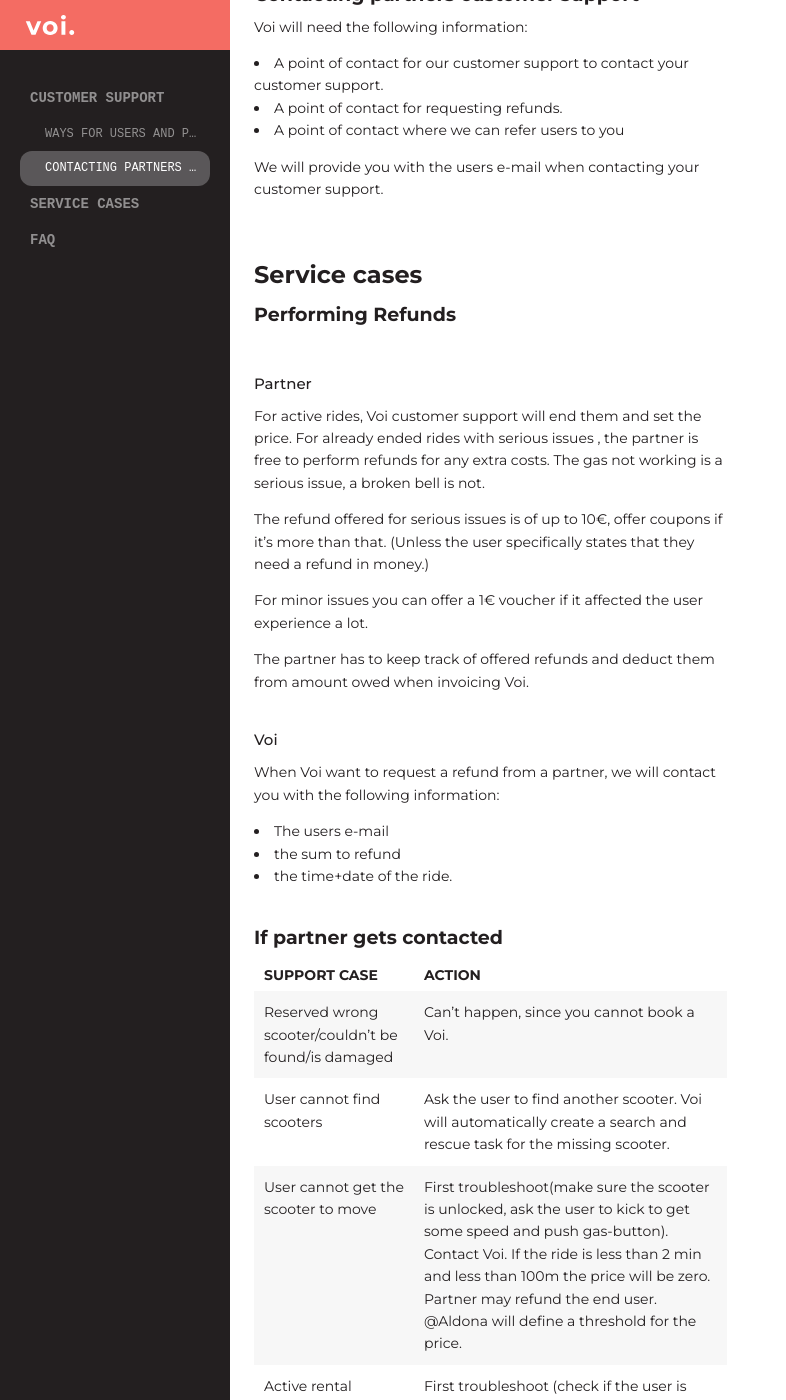
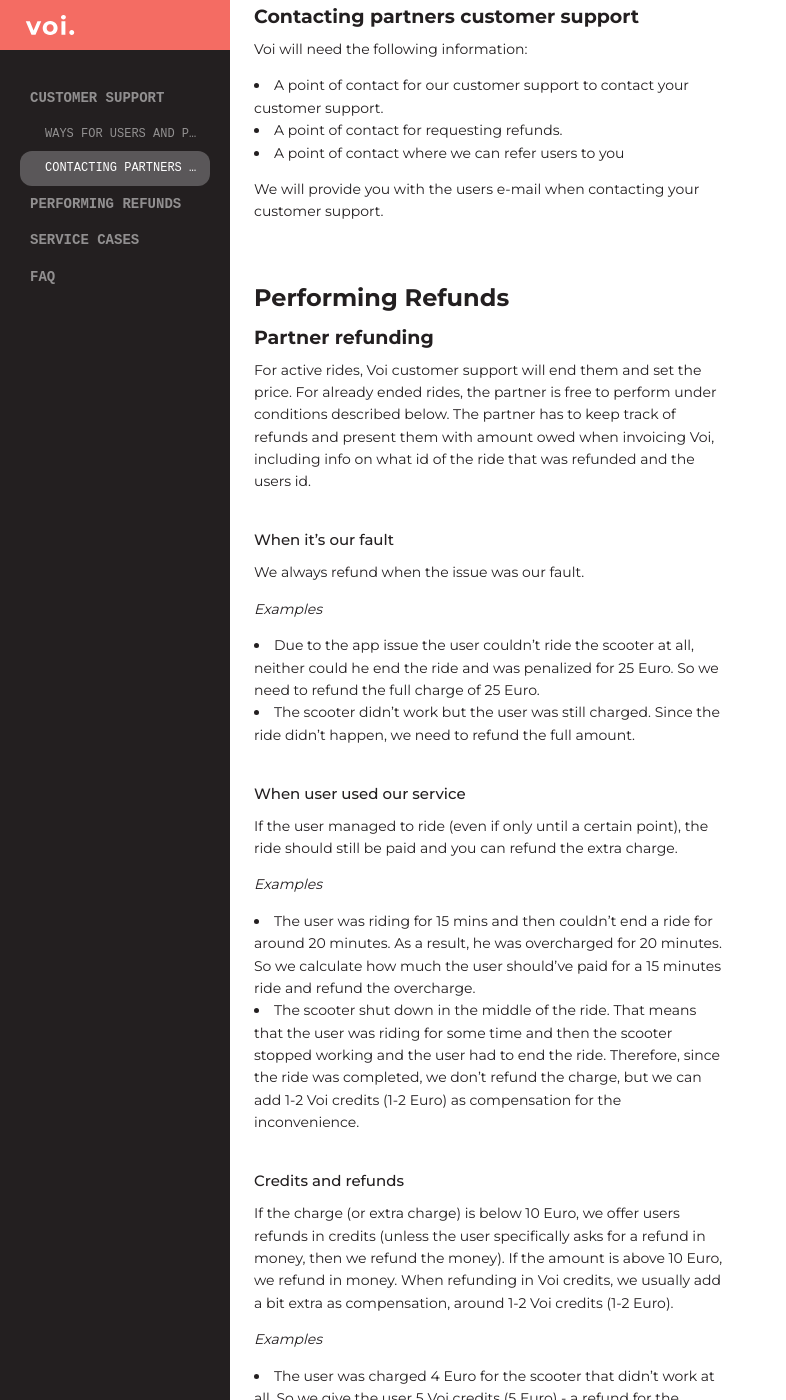
Before and after one commit to Tomtss/partner-api-docs, a Jekyll site: the page built from customer-support.md, in a window 1280 px wide and 1400 px high, scrolled down 1420 px. Shown: the whole window, without its empty margins (0-786 px from the left). Built offline with Jekyll 4.4.1, drawn with Linux system fonts in a browser that asks for light colours; some web fonts are replaced; some of the changed text lies outside the part shown.

```diff
--- a/customer-support.md
+++ b/customer-support.md
@@ -16,7 +16,9 @@ We use email for customer support.(In our app and on our webpage you can also fi
 
 Voi uses the email-adress and, if available, the 4-letter code next to the QR-code on the scooters to identify the users in our internal systems. We need the same info, and the name of your app when you contact our support.
 
-Please provide this e-mail as the primary means of communication: [support@voiapp.io](support@voiapp.io)
+For your customer support, you can use theese [points of contact](/poc/). Please provide this e-mail as the primary means of communication to your users: [support@voiapp.io](support@voiapp.io)
+
+
 
 For the following cities, we provide phone-based customer support:
 
@@ -44,36 +46,56 @@ Voi will need the following information:
 
 We will provide you with the users e-mail when contacting your customer support.
 
-# Service cases
-## Performing Refunds
-### Partner
-For active rides, Voi customer support will end them and set the price. For already ended rides with serious issues , the partner is free to perform refunds for any extra costs. The gas not working is a serious issue, a broken bell is not.
+# Performing Refunds
+## Partner refunding
+For active rides, Voi customer support will end them and set the price. For already ended rides, the partner is free to perform under conditions described below. The partner has to keep track of refunds and present them with amount owed when invoicing Voi, including info on what id of the ride that was refunded and the users id.
 
-The refund offered for serious issues is of up to 10€, offer coupons if it's more than that. (Unless the user specifically states that they need a refund in money.)
+### When it's our fault
+We always refund when the issue was our fault.
 
-For minor issues you can offer a 1€ voucher if it affected the user experience a lot.
+*Examples*
+* Due to the app issue the user couldn’t ride the scooter at all, neither could he end the ride and was penalized for 25 Euro. So we need to refund the full charge of 25 Euro.
+* The scooter didn’t work but the user was still charged. Since the ride didn’t happen, we need to refund the full amount.
 
-The partner has to keep track of offered refunds and deduct them from amount owed when invoicing Voi.
-### Voi
+### When user used our service
+If the user managed to ride (even if only until a certain point), the ride should still be paid and you can refund the extra charge.
+
+*Examples*
+* The user was riding for 15 mins and then couldn’t end a ride for around 20 minutes. As a result, he was overcharged for 20 minutes. So we calculate how much the user should’ve paid for a 15 minutes ride and refund the overcharge.
+* The scooter shut down in the middle of the ride. That means that the user was riding for some time and then the scooter stopped working and the user had to end the ride. Therefore, since the ride was completed, we don’t refund the charge, but we can add 1-2 Voi credits (1-2 Euro) as compensation for the inconvenience.
+
+### Credits and refunds
+If the charge (or extra charge) is below 10 Euro, we offer users refunds in credits (unless the user specifically asks for a refund in money, then we refund the money). If the amount is above 10 Euro, we refund in money. When refunding in Voi credits, we usually add a bit extra as compensation, around 1-2 Voi credits (1-2 Euro).
+
+*Examples*
+* The user was charged 4 Euro for the scooter that didn’t work at all. So we give the user 5 Voi credits (5 Euro) - a refund for the charge plus some extra as compensation.
+* The user was riding a scooter for 20 minutes and thought that he ended the ride but due to a bug issue, it turned out that the ride stayed on and as a result, the user was penalized for 25 Euro. So we calculate the amount that the user should’ve paid for a 20 minutes ride (let it be 3 Euro). That means that we should refund 22 Euro. Since it’s above 10 Euro, we refund the money to the users’ account.
+
+### Not refundable
+We don’t make refunds for insignificant issues that don’t affect users’ experience. Instead, in these cases, we can send the users 1-2 Voi credits (1-2 Euro) as compensation for the inconvenience.
+Examples of insignificant issues: not working bell, no kickstand, slow Internet connection, etc.
+
+## Voi refunding
 When Voi want to request a refund from a partner, we will contact you with the following information:
 * The users e-mail
 * the sum to refund
 * the time+date of the ride.
 
+# Service cases
 ## If partner gets contacted
 
 |Support case | Action |
 |---|---|
 |Reserved wrong scooter/couldn't be found/is damaged|Can’t happen, since you cannot book a Voi.|
 |User cannot find scooters|Ask the user to find another scooter. Voi will automatically create a search and rescue task for the missing scooter.|
-|User cannot get the scooter to move|First troubleshoot(make sure the scooter is unlocked, ask the user to kick to get some speed and push gas-button). Contact Voi. If the ride is less than 2 min and less than 100m the price will be zero. Partner may refund the end user. @Aldona will define a threshold for the price.|
+|User cannot get the scooter to move|First troubleshoot(make sure the scooter is unlocked, ask the user to kick to get some speed and push gas-button). Contact Voi. If the ride is less than 2 min and less than 100m the price will be zero. Partner may refund the end user.|
 |Active rental cannot be ended|First troubleshoot (check if the user is located in an area where you are allowed to park). Ask for the duration of the ride and then contact Voi to manually end it.|
 |User cannot perform start a ride|Make sure the user has performed the required steps in your app. If it still is not working contact Voi.|
 |The scooter is located outside of Voi:s business area with an active rental|Contact the user and ask them to go back to the operational area and warn them about the 25€ fee. If the user doesn't want to go back tthen contact Voi and let them know what they said. (We charge the user 25€ extra as a part of the end-ride(it will be invoiced by moovel at the end of the ride)). Voi will contact the user moving forward.|
 |The scooter did not unlock, user insists on refund|There will be no cost since the scooter didn't unlock. Contact Voi with the four letter code so we can take care of the scooter.|
 |A user finds broken scooter|If you get the four letter code, forward it to Voi. Otherwise, contact the user and request the four letter code|
 |Traffic authority contacts partner because user comitted traffic offences|Forward request to Voi|
-|User was in an accident|Ask user to contact Voi.|
+|User was in an accident|Forward request to Voi.|
 |If police reaches out with request for data|Refer them to the point of [contact for police data requests](/poc/)|
 |User requests access to their data|Do your normal procedure and ask them to contact Voi for a separate right to be forgotten request|
 |User requests right to be forgotten|Do your normal procedure and ask them to contact Voi for a separate request|
```
Also changed, not shown: maas-pro.md (+54 -27 lines), payments.md (+1 -1 lines), poc.md (+2 -2 lines), 1 other file.
